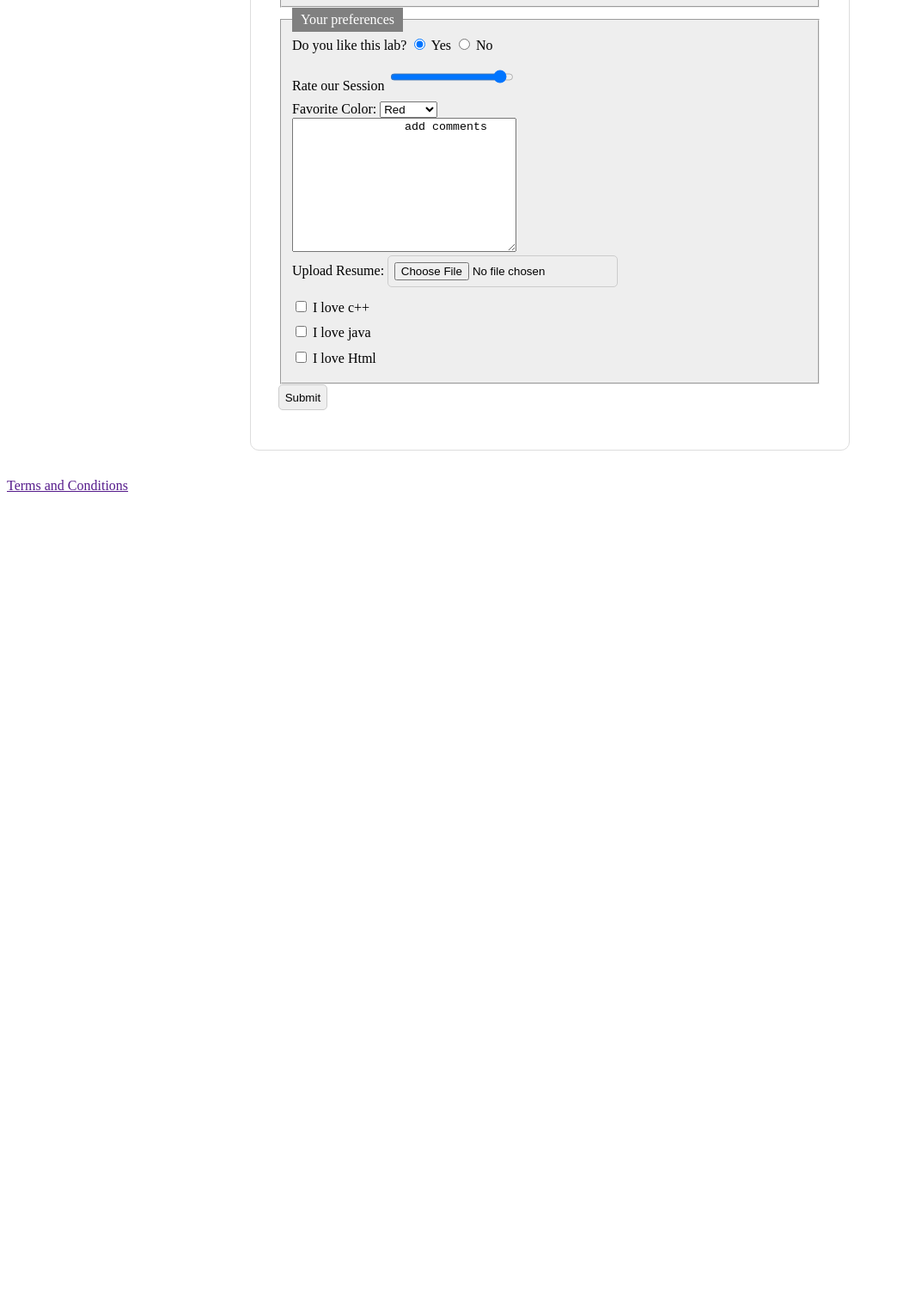
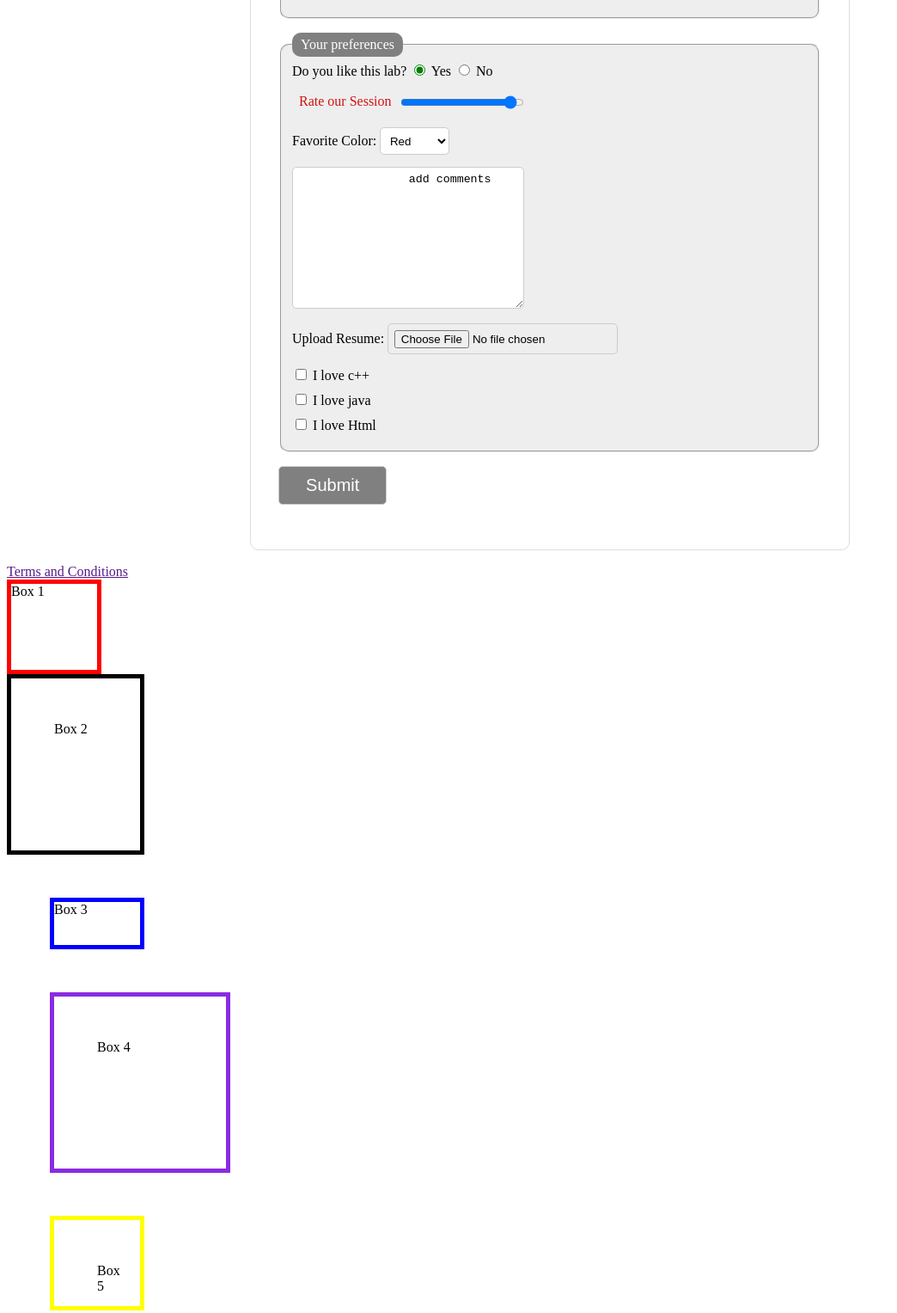
Before and after one commit to Arwa-Mohamed23/ITI-Html-Css, a plain HTML site: page lab2/form.html in a window 1280 px wide. Shown: the part 410-1937 px from the top of the page at 86% size, without its empty margins (0-1044 px from the left). Before the commit the page ends 992 px from the top, so only its background shows below. Drawn offline with Linux system fonts and the light colour scheme.

Commit message:
add lab2 part2

```diff
--- a/lab2/form.html
+++ b/lab2/form.html
@@ -38,17 +38,20 @@
                 <label for="yes">Yes</label>
                 <input type="radio" id="no" name="lab" value="no">
                 <label for="no">No</label><br>
-                <label for="rate">Rate our Session</label>
-                <input type="range" id="rate" name="rate" min="1" max="10" value="10"><br>
+
+                <section>
+                    <label for="rate">Rate our Session</label>
+                    <input type="range" id="rate" name="rate" min="1" max="10" value="10"><br>
+                </section>
 
                 <label for="color">Favorite Color:</label>
-                <select name="color" id="color">
+                <select name="color" id="color" class="class-selector">
                     <option value="red">Red</option>
                     <option value="blue">Blue</option>
                     <option value="green">Greeen</option>
                 </select><br>
 
-                <textarea name="feedback" rows="10" cols="30">
+                <textarea name="feedback" rows="10" cols="30" class="class-selector">
                 add comments
                 </textarea><br>
 
@@ -63,12 +66,19 @@
                 <label for="language3">I love Html</label><br>
             </fieldset>
                 <input type="hidden" id="Id" name="Id" value="1234">
-                <input type="submit" value="Submit">
+                <input type="submit" value="Submit" id="submit-button">
         </form>
     </main>
     <footer>
         <a href="">Terms and Conditions</a>
     </footer>
+
+    <!--Box Model Practice-->
+    <div id="box1">Box 1</div>
+    <div id="box2">Box 2</div>
+    <div id="box3">Box 3</div>
+    <div id="box4">Box 4</div>
+    <div id="box5">Box 5</div>
 </body>
 
 </html>
--- a/lab2/style.css
+++ b/lab2/style.css
@@ -1,23 +1,29 @@
+header{
+   display: flex;
+   justify-content: center;
+}
+
 fieldset{
     background-color: #eee;
+    border-radius: 10px;
+    margin-bottom: 1em;
 }
 
 legend {
     background-color: gray;
     color: white;
     padding: 5px 10px;
+    border-radius: 10px;
 }
 
 form {
     background-color: #ffffff;
     width: 50%;
     padding: 2em;
-    margin: 2rem auto;
+    margin: 1rem auto;
     border: 1px solid #ddd;
     border-radius: 10px;
 }
-
-
 
 input {
     padding: 0.5em;
@@ -25,3 +31,76 @@ input {
     border: 1px solid #ccc;
     border-radius: 5px;
 }
+
+.class-selector{
+    background-color: #fff;
+    padding: 0.5em;
+    margin-bottom: 1em;
+    border: 1px solid #ccc;
+    border-radius: 5px;
+}
+
+#submit-button{
+    background-color: gray;
+    color: white;
+    width: 20%;
+    font-size: 20px;
+    cursor: pointer;
+}
+
+section{
+    display: flex;
+}
+
+section label{
+    padding: 0.5em;
+    color: #d11212;
+}
+
+input[type="radio"] {
+    accent-color: green;
+}
+
+/*Box Model Practice*/
+#box1{ /*110x110*/
+    width: 100px;
+    height: 100px;
+    border: 5px solid red;
+    padding: 0;
+    margin: 0;
+}
+
+#box2 {/*160x210*/
+    width: 50px;
+    height: 100px;
+    border: 5px solid black;
+    padding: 50px;
+    margin: 0;
+}
+
+#box3 {/*110x60*/
+    width: 100px;
+    height: 50px;
+    border: 5px solid blue;
+    padding: 0;
+    margin: 50px;
+}
+
+#box4 {/*210x210*/
+    width: 100px;
+    height: 100px;
+    border: 5px solid blueviolet;
+    padding: 50px;
+    margin: 50px;
+    box-sizing:content-box;
+}
+
+
+#box5 {/*110x110*/
+    width: 100px;
+    height: 100px;
+    border: 5px solid yellow;
+    padding: 50px;
+    margin: 50px;
+    box-sizing:border-box;
+}
--- /dev/null
+++ b/lab2/styleBlog.css
@@ -0,0 +1,50 @@
+header {
+    text-align: center;
+}
+
+main {
+    width: 50%;
+    padding: 2em;
+    margin: 1rem auto;
+}
+
+section {
+    background-image: url('background.jpg');
+    background-size: cover;
+    background-position: center;
+    padding: 2rem;
+    margin-bottom: 1rem;
+    border: 2px solid #000;
+    border-radius: 10px;
+}
+
+aside{
+    background-color: #ccd3e9ef;
+    padding: 0.5rem;
+    margin-bottom: 1rem;
+    border: 1px solid #ccc;
+    border-radius: 5px;
+}
+
+article {
+    background-color: #fff;
+    padding: 1rem;
+    border: 1px solid #ccc;
+    border-radius: 5px;
+}
+
+input,textarea{
+    background-color: #ccd3e9ef;
+    padding: 0.5em;
+    margin-bottom: 1rem;
+    border: 1px solid #ccc;
+    border-radius: 5px;
+}
+
+input[type="submit"] {
+    background-color: rgb(6, 91, 170);
+    color: white;
+    font-size: 20px;
+    cursor: pointer;
+    display: block;
+}
```
Also changed, not shown: lab2/blogComment.html (added, +45 -0 lines), lab2/background.jpg (added).
